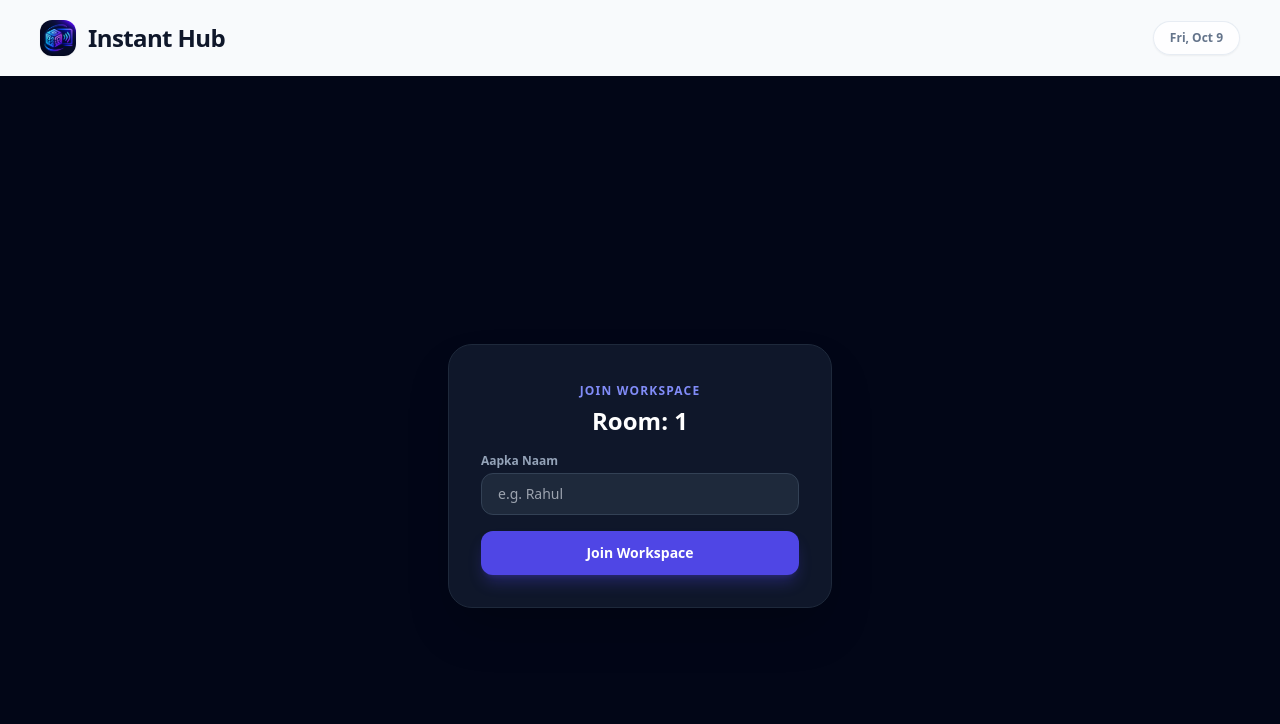
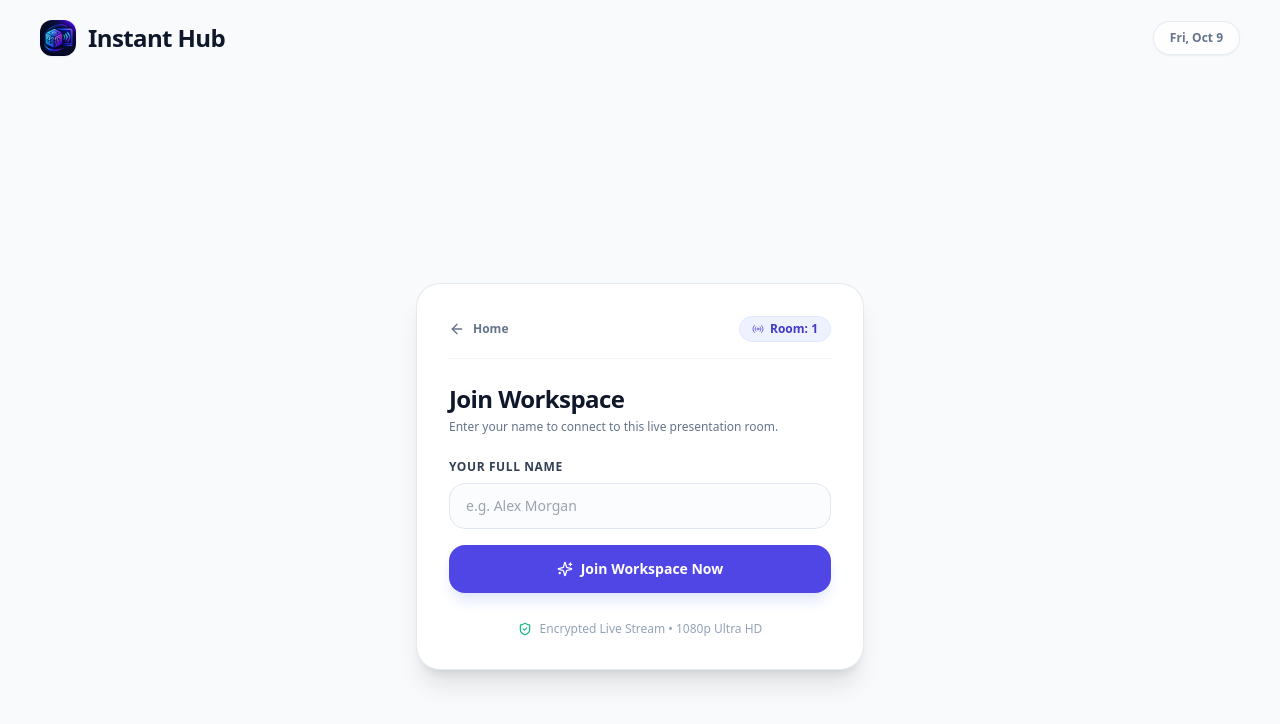
Before and after one commit to ankurkumar-ship-it/instant-hub, a React (Vite) app in the folder client/: page /room/1 in a window 1280 px wide. Shown: the top 724 px of the page. Built offline with nearby package versions, Linux system fonts and the light colour scheme.

Commit message:
Update GuestRoom.jsx

```diff
--- a/client/src/components/GuestRoom.jsx
+++ b/client/src/components/GuestRoom.jsx
@@ -1,8 +1,20 @@
 import React, { useState, useEffect, useRef } from 'react';
-import { useParams } from 'react-router-dom';
+import { useParams, Link } from 'react-router-dom';
 import { Room, RoomEvent, Track } from 'livekit-client';
 import { io } from 'socket.io-client';
-import { Maximize2, Minimize2, Download, Image as ImageIcon, Video, User } from 'lucide-react';
+import {
+  Maximize2,
+  Minimize2,
+  Download,
+  ImageIcon,
+  Video,
+  Radio,
+  ShieldCheck,
+  ArrowLeft,
+  Sparkles,
+  FileDown,
+  Monitor
+} from 'lucide-react';
 
 export default function GuestRoom() {
   const { roomCode } = useParams();
@@ -13,13 +25,14 @@ export default function GuestRoom() {
   const [files, setFiles] = useState([]);
   const [isFullscreen, setIsFullscreen] = useState(false);
   const [errorMsg, setErrorMsg] = useState('');
+  const [hasActiveStream, setHasActiveStream] = useState(false);
 
   const videoContainerRef = useRef(null);
   const videoElementRef = useRef(null);
   const roomRef = useRef(null);
   const socketRef = useRef(null);
 
-  // 1. Join Form Submit
+  // 1. Join Workspace Session
   const handleJoin = async (e) => {
     e.preventDefault();
     if (!name.trim()) return;
@@ -27,7 +40,7 @@ export default function GuestRoom() {
     try {
       setErrorMsg('');
 
-      // Step A: Token fetch karein
+      // Step A: Request LiveKit Participant Token
       const res = await fetch('/api/livekit/token', {
         method: 'POST',
         headers: { 'Content-Type': 'application/json' },
@@ -40,10 +53,10 @@ export default function GuestRoom() {
 
       const data = await res.json();
       if (!res.ok || !data.token) {
-        throw new Error(data.error || 'Token fetch fail ho gaya');
+        throw new Error(data.error || 'Failed to authenticate workspace token');
       }
 
-      // Step B: Socket.io se host ko apna naam bhejein
+      // Step B: Socket.io Participant Sync
       const socket = io();
       socketRef.current = socket;
 
@@ -53,54 +66,61 @@ export default function GuestRoom() {
         guestName: name.trim()
       });
 
-      // Host agar remove kare
       socket.on('kicked-out', () => {
-        alert('Host ne aapko room se remove kar diya hai.');
+        alert('You have been removed from this session by the host.');
         window.location.href = '/';
       });
 
-      // Step C: LiveKit Stream Connect
-      const room = new Room({ adaptiveStream: true, dynacast: true });
+      // Step C: High-Fidelity LiveKit Room Initialization
+      const room = new Room({
+        adaptiveStream: true,
+        dynacast: true,
+      });
       roomRef.current = room;
 
-      room.on(RoomEvent.TrackSubscribed, (track, publication, participant) => {
+      room.on(RoomEvent.TrackSubscribed, (track) => {
         if (track.kind === Track.Kind.Video && videoElementRef.current) {
           track.attach(videoElementRef.current);
+          setHasActiveStream(true);
         }
       });
 
       room.on(RoomEvent.TrackUnsubscribed, (track) => {
         track.detach();
+        setHasActiveStream(false);
       });
 
       await room.connect(data.serverUrl, data.token);
 
-      // Agar screen track pehle se share ho raha ho
-      room.remoteParticipants.forEach((p) => {
-        p.trackPublications.forEach((pub) => {
-          if (pub.track && pub.track.kind === Track.Kind.Video && videoElementRef.current) {
-            pub.track.attach(videoElementRef.current);
+      // Check existing published tracks
+      room.remoteParticipants.forEach((participant) => {
+        participant.trackPublications.forEach((publication) => {
+          if (publication.track && publication.track.kind === Track.Kind.Video && videoElementRef.current) {
+            publication.track.attach(videoElementRef.current);
+            setHasActiveStream(true);
           }
         });
       });
 
-      // Files load karein
+      // Step D: Fetch Shared Assets
       const fileRes = await fetch(`/api/sessions/${cleanRoom}/files`, {
         method: 'POST',
         headers: { 'Content-Type': 'application/json' },
         body: JSON.stringify({})
       });
       const fileData = await fileRes.json();
-      if (fileData.success) setFiles(fileData.files || []);
+      if (fileData.success) {
+        setFiles(fileData.files || []);
+      }
 
       setJoined(true);
     } catch (err) {
       console.error(err);
-      setErrorMsg(err.message || 'Room join karne me error');
+      setErrorMsg(err.message || 'Unable to connect to the session. Please check your network.');
     }
   };
 
-  // 2. Google Meet jaisa Real Fullscreen Toggle
+  // 2. Fullscreen Toggle (Google Meet Landscape Fit)
   const toggleFullscreen = () => {
     const elem = videoContainerRef.current;
     if (!elem) return;
@@ -137,7 +157,7 @@ export default function GuestRoom() {
     };
   }, []);
 
-  // Download Handler
+  // 3. Asset Download Handler
   const handleDownload = async (fileUrl, fileName) => {
     try {
       const response = await fetch(fileUrl);
@@ -145,7 +165,7 @@ export default function GuestRoom() {
       const blobUrl = window.URL.createObjectURL(blob);
       const link = document.createElement('a');
       link.href = blobUrl;
-      link.download = fileName || 'download';
+      link.download = fileName || 'presentation-asset';
       document.body.appendChild(link);
       link.click();
       document.body.removeChild(link);
@@ -155,95 +175,200 @@ export default function GuestRoom() {
     }
   };
 
+  // Join Modal Screen
   if (!joined) {
     return (
-      <div className="min-h-screen bg-slate-950 flex items-center justify-center p-4">
-        <form onSubmit={handleJoin} className="bg-slate-900 border border-slate-800 p-8 rounded-3xl w-full max-w-sm space-y-4 shadow-2xl">
-          <div className="text-center space-y-1">
-            <span className="text-xs font-bold text-indigo-400 uppercase tracking-widest">Join Workspace</span>
-            <h2 className="text-2xl font-bold text-white">Room: {cleanRoom.toUpperCase()}</h2>
+      <div className="min-h-screen bg-slate-50 flex items-center justify-center p-4">
+        <div className="w-full max-w-md bg-white rounded-3xl border border-slate-200/90 p-8 shadow-xl space-y-6">
+          <div className="flex items-center justify-between border-b border-slate-100 pb-4">
+            <Link to="/" className="inline-flex items-center gap-2 text-xs font-semibold text-slate-500 hover:text-indigo-600 transition">
+              <ArrowLeft size={16} />
+              Home
+            </Link>
+            <div className="inline-flex items-center gap-1.5 px-3 py-1 bg-indigo-50 border border-indigo-100 rounded-full text-indigo-700 text-xs font-bold">
+              <Radio size={12} className="animate-pulse" />
+              Room: {cleanRoom.toUpperCase()}
+            </div>
+          </div>
+
+          <div className="space-y-1">
+            <h2 className="text-2xl font-extrabold text-slate-900 tracking-tight">Join Workspace</h2>
+            <p className="text-xs font-medium text-slate-500">
+              Enter your name to connect to this live presentation room.
+            </p>
           </div>
 
           {errorMsg && (
-            <div className="p-3 bg-red-500/10 border border-red-500/20 text-red-400 text-xs rounded-xl text-center">
+            <div className="p-3.5 bg-rose-50 border border-rose-200 text-rose-700 text-xs rounded-2xl font-medium">
               {errorMsg}
             </div>
           )}
 
+          <form onSubmit={handleJoin} className="space-y-4">
             <div>
-            <label className="text-xs font-semibold text-slate-400 mb-1 block">Aapka Naam</label>
+              <label className="block text-xs font-bold text-slate-700 uppercase tracking-wider mb-2">
+                Your Full Name
+              </label>
               <input
                 type="text"
                 required
-              placeholder="e.g. Rahul"
+                placeholder="e.g. Alex Morgan"
                 value={name}
                 onChange={(e) => setName(e.target.value)}
-              className="w-full bg-slate-800 border border-slate-700 px-4 py-2.5 rounded-xl text-white focus:outline-none focus:ring-2 focus:ring-indigo-500 text-sm"
+                className="w-full px-4 py-3 rounded-2xl border border-slate-200 focus:outline-none focus:ring-2 focus:ring-indigo-600 text-sm font-medium bg-slate-50/50 transition"
               />
             </div>
 
             <button
               type="submit"
-            className="w-full bg-indigo-600 hover:bg-indigo-500 text-white font-bold py-3 rounded-xl transition shadow-lg shadow-indigo-600/30 text-sm"
+              className="w-full bg-indigo-600 hover:bg-indigo-700 text-white font-bold py-3.5 rounded-2xl transition shadow-lg shadow-indigo-100 flex items-center justify-center gap-2 text-sm"
             >
-            Join Workspace
+              <Sparkles size={16} />
+              Join Workspace Now
             </button>
           </form>
+
+          <div className="flex items-center justify-center gap-2 text-slate-400 text-xs pt-1">
+            <ShieldCheck size={14} className="text-emerald-500" />
+            <span>Encrypted Live Stream • 1080p Ultra HD</span>
+          </div>
+        </div>
       </div>
     );
   }
 
+  // Active Presentation View (White Workspace + Mobile Window Display)
   return (
-    <div className="min-h-screen bg-slate-950 text-white p-4 space-y-4">
-      {/* Google Meet Style Video Player */}
+    <div className="min-h-screen bg-slate-50 text-slate-900 p-4 sm:p-6 lg:p-8 flex flex-col items-center">
+      <div className="w-full max-w-5xl space-y-6">
+
+        {/* Top Room Information Card */}
+        <div className="bg-white border border-slate-200/90 rounded-3xl p-5 sm:p-6 shadow-sm flex flex-col sm:flex-row items-center justify-between gap-4">
+          <div className="flex items-center gap-3.5">
+            <div className="w-11 h-11 rounded-2xl bg-indigo-600 flex items-center justify-center text-white shadow-md shadow-indigo-100">
+              <Monitor size={22} />
+            </div>
+            <div>
+              <h1 className="text-lg font-bold text-slate-900 tracking-tight flex items-center gap-2">
+                Live Broadcast Window
+                <span className="w-2 h-2 rounded-full bg-emerald-500 animate-pulse" />
+              </h1>
+              <p className="text-xs text-slate-500 font-medium">
+                Room: <span className="font-bold text-slate-700 font-mono">{cleanRoom.toUpperCase()}</span> • Viewer: {name}
+              </p>
+            </div>
+          </div>
+
+          <div className="flex items-center gap-3">
+            <button
+              onClick={toggleFullscreen}
+              className="flex items-center gap-2 px-4 py-2.5 bg-slate-900 hover:bg-indigo-600 text-white rounded-2xl text-xs font-bold transition shadow-md"
+            >
+              <Maximize2 size={15} />
+              Fullscreen View
+            </button>
+          </div>
+        </div>
+
+        {/* Native Mobile Window Frame Container */}
         <div
           ref={videoContainerRef}
-        className={`relative w-full bg-black rounded-3xl overflow-hidden flex items-center justify-center border border-slate-800 ${
-          isFullscreen ? 'w-screen h-screen rounded-none border-none' : 'aspect-video max-h-[70vh]'
+          className={`relative bg-slate-950 rounded-3xl overflow-hidden shadow-2xl border border-slate-800 flex flex-col justify-center items-center ${
+            isFullscreen ? 'w-screen h-screen rounded-none border-none' : 'w-full aspect-[16/9] min-h-[360px] max-h-[75vh]'
           }`}
         >
+          {/* Stream Overlay Status Header */}
+          <div className="absolute top-4 left-4 right-4 z-20 flex items-center justify-between pointer-events-none">
+            <div className="flex items-center gap-2 bg-slate-900/80 backdrop-blur-md px-3.5 py-1.5 rounded-full border border-white/10 text-white text-xs font-medium">
+              <span className={`w-2 h-2 rounded-full ${hasActiveStream ? 'bg-emerald-400 animate-pulse' : 'bg-amber-400'}`} />
+              {hasActiveStream ? 'Crisp Screen Share Active' : 'Waiting for Host Screen...'}
+            </div>
+
+            <button
+              onClick={toggleFullscreen}
+              className="pointer-events-auto p-2 bg-slate-900/80 hover:bg-indigo-600 text-white rounded-xl backdrop-blur-md transition shadow-md border border-white/10"
+              title="Toggle Fullscreen"
+            >
+              {isFullscreen ? <Minimize2 size={16} /> : <Maximize2 size={16} />}
+            </button>
+          </div>
+
+          {/* High-Fidelity Video Surface */}
           <video
             ref={videoElementRef}
             autoPlay
             playsInline
-          className="w-full h-full object-contain"
+            muted
+            style={{
+              imageRendering: '-webkit-optimize-contrast',
+              transform: 'translateZ(0)',
+              backfaceVisibility: 'hidden'
+            }}
+            className="w-full h-full object-contain select-none"
           />
 
-        {/* Top Controls Overlay */}
-        <div className="absolute top-4 right-4 z-30 flex items-center gap-2">
-          <button
-            onClick={toggleFullscreen}
-            className="p-2.5 bg-slate-900/80 hover:bg-indigo-600 text-white rounded-xl backdrop-blur-md transition shadow-lg"
-            title="Google Meet Fullscreen"
-          >
-            {isFullscreen ? <Minimize2 size={18} /> : <Maximize2 size={18} />}
-          </button>
+          {/* Waiting Placeholder */}
+          {!hasActiveStream && (
+            <div className="absolute inset-0 flex flex-col items-center justify-center p-6 text-center space-y-3 z-10 bg-slate-950/90 backdrop-blur-sm">
+              <div className="w-14 h-14 rounded-2xl bg-indigo-500/10 border border-indigo-500/20 flex items-center justify-center text-indigo-400">
+                <Radio size={26} className="animate-pulse" />
+              </div>
+              <p className="text-white text-sm font-semibold tracking-wide">
+                Waiting for host to start screen broadcast
+              </p>
+              <p className="text-xs text-slate-400 max-w-xs">
+                As soon as the presenter shares their screen, it will automatically render here in high definition.
+              </p>
+            </div>
+          )}
         </div>
 
-        {/* Screen Watermark */}
-        <div className="absolute bottom-4 left-4 z-30 pointer-events-none">
-          <span className="px-3 py-1 bg-black/60 backdrop-blur-md text-[11px] text-slate-300 rounded-full border border-white/10">
-            Live Stream • {cleanRoom.toUpperCase()}
+        {/* Shared Files & Presentation Assets */}
+        <div className="bg-white border border-slate-200/90 rounded-3xl p-6 shadow-sm space-y-5">
+          <div className="flex items-center justify-between border-b border-slate-100 pb-4">
+            <div>
+              <h2 className="text-base font-bold text-slate-900 flex items-center gap-2">
+                <FileDown size={18} className="text-indigo-600" />
+                Session Assets & Downloads
+              </h2>
+              <p className="text-xs text-slate-500">Tap to download files uploaded by the presenter</p>
+            </div>
+            <span className="px-3 py-1 bg-slate-100 text-slate-600 rounded-full text-xs font-semibold">
+              {files.length} Files
             </span>
+          </div>
+
+          <div className="grid grid-cols-1 sm:grid-cols-2 md:grid-cols-3 gap-3.5 max-h-64 overflow-y-auto pr-1">
+            {files.length === 0 ? (
+              <div className="col-span-full py-10 text-center text-slate-400 text-xs">
+                No files or slides shared yet for this session.
+              </div>
+            ) : (
+              files.map((file) => (
+                <div
+                  key={file.id || file.url}
+                  className="p-3.5 bg-slate-50 border border-slate-200/70 rounded-2xl flex items-center justify-between gap-3 hover:bg-slate-100/80 transition"
+                >
+                  <div className="flex items-center gap-2.5 truncate">
+                    {file.type === 'video' ? (
+                      <Video size={18} className="text-rose-500 shrink-0" />
+                    ) : (
+                      <ImageIcon size={18} className="text-indigo-500 shrink-0" />
+                    )}
+                    <div className="truncate">
+                      <p className="text-xs font-semibold text-slate-800 truncate">
+                        {file.originalName || file.fileName}
+                      </p>
+                      <p className="text-[10px] text-slate-400 uppercase tracking-wider font-semibold">
+                        {file.type}
+                      </p>
                     </div>
                   </div>
 
-      {/* Files Section */}
-      <div className="bg-slate-900 border border-slate-800 p-6 rounded-3xl space-y-4">
-        <h3 className="text-base font-bold text-slate-200">Shared Files & Assets</h3>
-        <div className="grid grid-cols-1 sm:grid-cols-2 gap-3 max-h-60 overflow-y-auto">
-          {files.length === 0 ? (
-            <p className="text-xs text-slate-500 col-span-full">Abhi tak koi file share nahi ki gayi hai.</p>
-          ) : (
-            files.map((file) => (
-              <div key={file.id || file.url} className="p-3 bg-slate-800/80 border border-slate-700/60 rounded-xl flex items-center justify-between gap-3 text-xs">
-                <div className="flex items-center gap-2 truncate">
-                  {file.type === 'video' ? <Video size={16} className="text-rose-400 shrink-0" /> : <ImageIcon size={16} className="text-indigo-400 shrink-0" />}
-                  <span className="truncate">{file.originalName || file.fileName}</span>
-                </div>
                   <button
                     onClick={() => handleDownload(file.url, file.originalName || file.fileName)}
-                  className="p-1.5 bg-slate-700 hover:bg-indigo-600 text-white rounded-lg transition shrink-0"
+                    className="p-2 bg-indigo-600 hover:bg-indigo-700 text-white rounded-xl shadow-sm transition shrink-0"
+                    title="Download asset"
                   >
                     <Download size={14} />
                   </button>
@@ -252,6 +377,8 @@ export default function GuestRoom() {
             )}
           </div>
         </div>
+
+      </div>
     </div>
   );
 }
```
Lines whose indentation alone changed are shown as unchanged.
